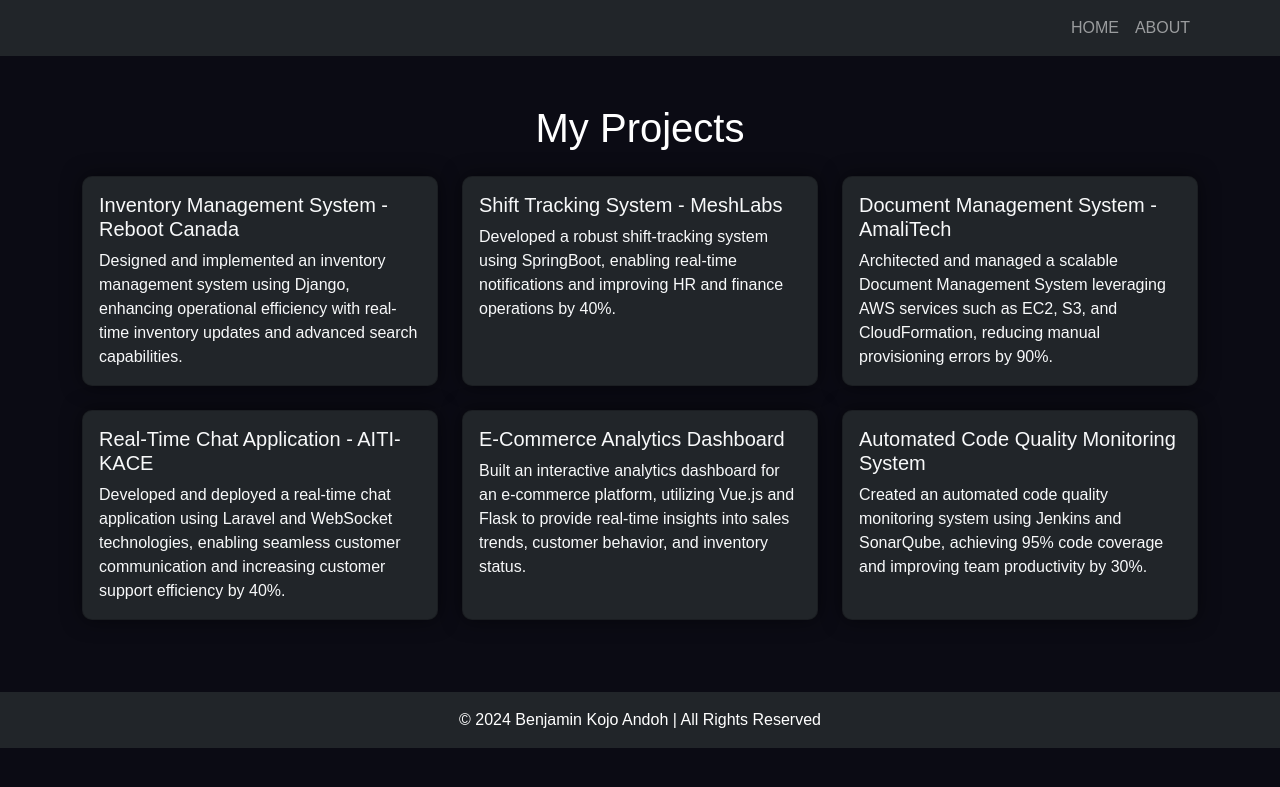
After one commit to benjamin-andoh/portfolio, a Django app: page /projects/ in a window 1280 px wide. The commit adds this page. Shown: the top 787 px of the page. Run offline with Django 5.2, Linux system fonts and the light colour scheme.

Commit message:
add about and project page view

```diff
--- /dev/null
+++ b/project/templates/projects/projects.html
@@ -0,0 +1,57 @@
+{% load static %}
+<!DOCTYPE html>
+<html lang="en">
+<head>
+    <meta charset="UTF-8">
+    <meta name="viewport" content="width=device-width, initial-scale=1.0">
+    <title>My Projects</title>
+    <link href="https://cdn.jsdelivr.net/npm/bootstrap@5.3.0/dist/css/bootstrap.min.css" rel="stylesheet">
+    <link rel="stylesheet" href="{% static 'css/styles.css' %}">
+</head>
+<body style="background-color: #0b0b14; color: #fff; font-family: Arial, sans-serif;">
+
+<!-- Navbar -->
+<nav class="navbar navbar-expand-lg navbar-dark bg-dark">
+    <div class="container">
+        <button class="navbar-toggler" type="button" data-bs-toggle="collapse" data-bs-target="#navbarNav">
+            <span class="navbar-toggler-icon"></span>
+        </button>
+        <div class="collapse navbar-collapse" id="navbarNav">
+            <ul class="navbar-nav ms-auto">
+                <li class="nav-item"><a class="nav-link" href="{% url 'homepage' %}">HOME</a></li>
+                <li class="nav-item"><a class="nav-link" href="{% url 'about' %}">ABOUT</a></li>
+            </ul>
+        </div>
+    </div>
+</nav>
+
+<!-- Projects Section -->
+<section class="container py-5">
+    <h1 class="text-center mb-4">My Projects</h1>
+    <div class="row">
+        {% for project in projects %}
+            <div class="col-md-4 mb-4">
+                <div class="card bg-dark text-light h-100">
+                    <div class="card-body">
+                        <h5 class="card-title">{{ project.title }}</h5>
+                        <p class="card-text">{{ project.description }}</p>
+                    </div>
+                </div>
+            </div>
+        {% empty %}
+            <p class="text-center">No projects available at the moment.</p>
+        {% endfor %}
+    </div>
+</section>
+
+
+<!-- Footer -->
+<footer class="text-center py-3 bg-dark">
+    <div class="container">
+        <p class="mb-0">&copy; 2024 Benjamin Kojo Andoh | All Rights Reserved</p>
+    </div>
+</footer>
+
+<script src="https://cdn.jsdelivr.net/npm/bootstrap@5.3.0/dist/js/bootstrap.bundle.min.js"></script>
+</body>
+</html>
--- a/project/urls.py
+++ b/project/urls.py
@@ -1,6 +1,9 @@
 from django.urls import path
-from .views import ProjectListCreate, ProjectListView
+from .views import AboutView, HomePage, ProjectsView
 
 urlpatterns = [
-    path('', ProjectListView.as_view(), name='project-list'),
+    path('', HomePage.as_view(), name='homepage'),
+    path('about/', AboutView.as_view(), name="about"),
+    path('projects/', ProjectsView.as_view(), name='projects'),
+
 ]
--- a/project/views.py
+++ b/project/views.py
@@ -1,17 +1,80 @@
-from django.shortcuts import render
-from rest_framework import generics
-from rest_framework.response import Response
 from .models import Project
-from .serializers import ProjectSerializer
-from django.views.generic import ListView
-from .models import Project
-
-class ProjectListCreate(generics.ListCreateAPIView):
-    queryset = Project.objects.all()
-    serializer_class = ProjectSerializer
+from django.views.generic import TemplateView, ListView
 
 
-class ProjectListView(ListView):
-    model = Project
-    template_name = 'projects/project_list.html'
-    context_object_name = 'projects'
+
+
+class HomePage(TemplateView):
+    template_name = 'projects/homepage.html'
+
+
+class AboutView(TemplateView):
+    template_name = "projects/about.html"
+
+    def get_context_data(self, **kwargs):
+        context = super().get_context_data(**kwargs)
+        context["title"] = "About Me"
+        context["description"] = "I am a professional software developer with expertise in Django, React, and more."
+        context["skills"] = [
+            "Django",
+            "React.js",
+            "Redux",
+            "PostgreSQL",
+            "Docker",
+            "AWS",
+            "Next.js"
+        ]
+        return context
+
+class ProjectsView(TemplateView):
+    template_name = 'projects/projects.html'
+
+    def get_context_data(self, **kwargs):
+        # Adding mock project data based on resume
+        context = super().get_context_data(**kwargs)
+        context['projects'] = [
+            {
+                'title': 'Inventory Management System - Reboot Canada',
+                'description': (
+                    'Designed and implemented an inventory management system using Django, '
+                    'enhancing operational efficiency with real-time inventory updates and '
+                    'advanced search capabilities.'
+                )
+            },
+            {
+                'title': 'Shift Tracking System - MeshLabs',
+                'description': (
+                    'Developed a robust shift-tracking system using SpringBoot, enabling real-time '
+                    'notifications and improving HR and finance operations by 40%.'
+                )
+            },
+            {
+                'title': 'Document Management System - AmaliTech',
+                'description': (
+                    'Architected and managed a scalable Document Management System leveraging AWS services '
+                    'such as EC2, S3, and CloudFormation, reducing manual provisioning errors by 90%.'
+                )
+            },
+            {
+                'title': 'Real-Time Chat Application - AITI-KACE',
+                'description': (
+                    'Developed and deployed a real-time chat application using Laravel and WebSocket technologies, '
+                    'enabling seamless customer communication and increasing customer support efficiency by 40%.'
+                )
+            },
+            {
+                'title': 'E-Commerce Analytics Dashboard',
+                'description': (
+                    'Built an interactive analytics dashboard for an e-commerce platform, utilizing Vue.js and Flask to provide '
+                    'real-time insights into sales trends, customer behavior, and inventory status.'
+                )
+            },
+            {
+                'title': 'Automated Code Quality Monitoring System',
+                'description': (
+                    'Created an automated code quality monitoring system using Jenkins and SonarQube, achieving 95% code coverage '
+                    'and improving team productivity by 30%.'
+                )
+            },
+        ]
+        return context
```
Also changed, not shown: project/templates/projects/about.html (added, +46 -0 lines), project/templates/projects/homepage.html (renamed from project/templates/projects/project_list.html, +9 -11 lines), 1 other file.
